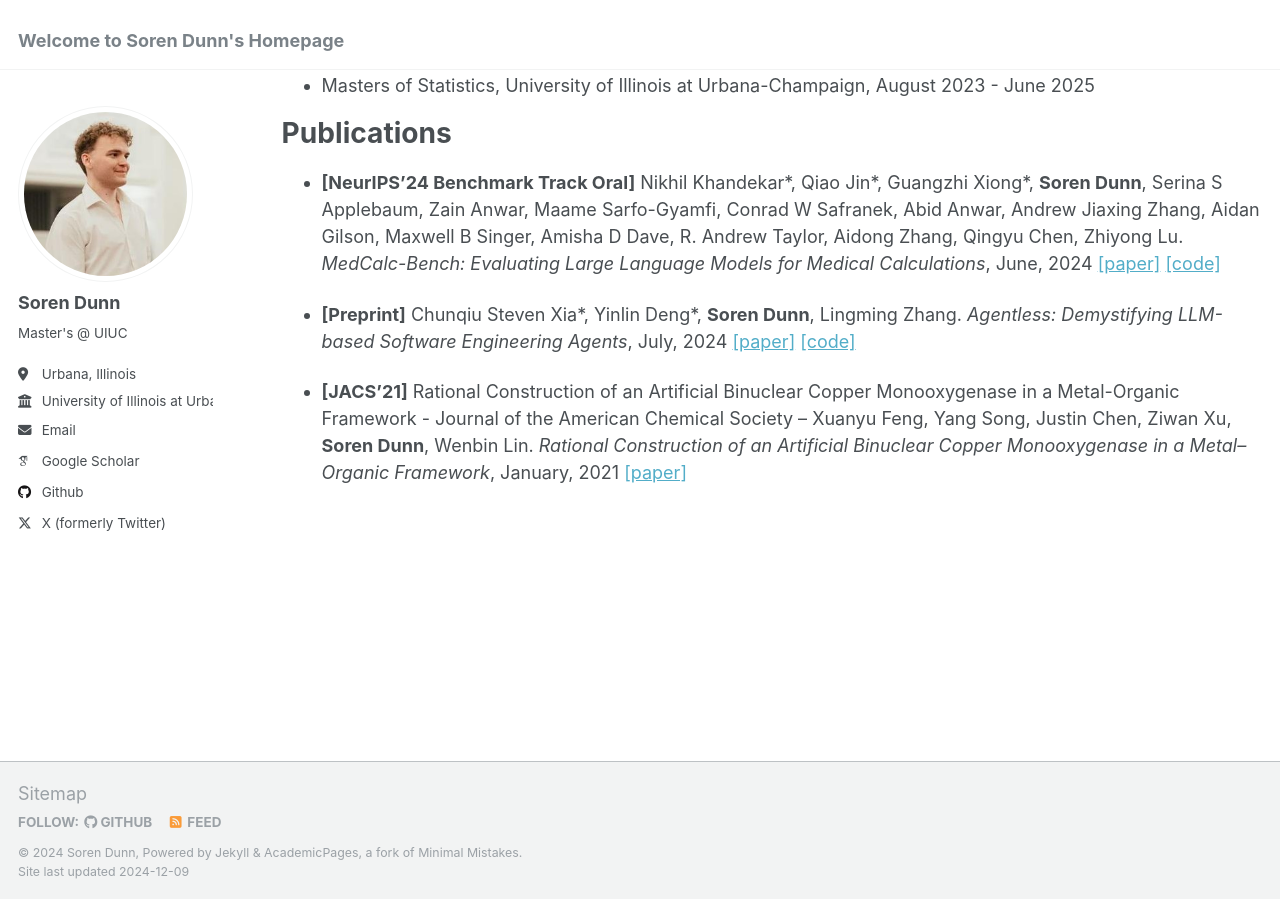
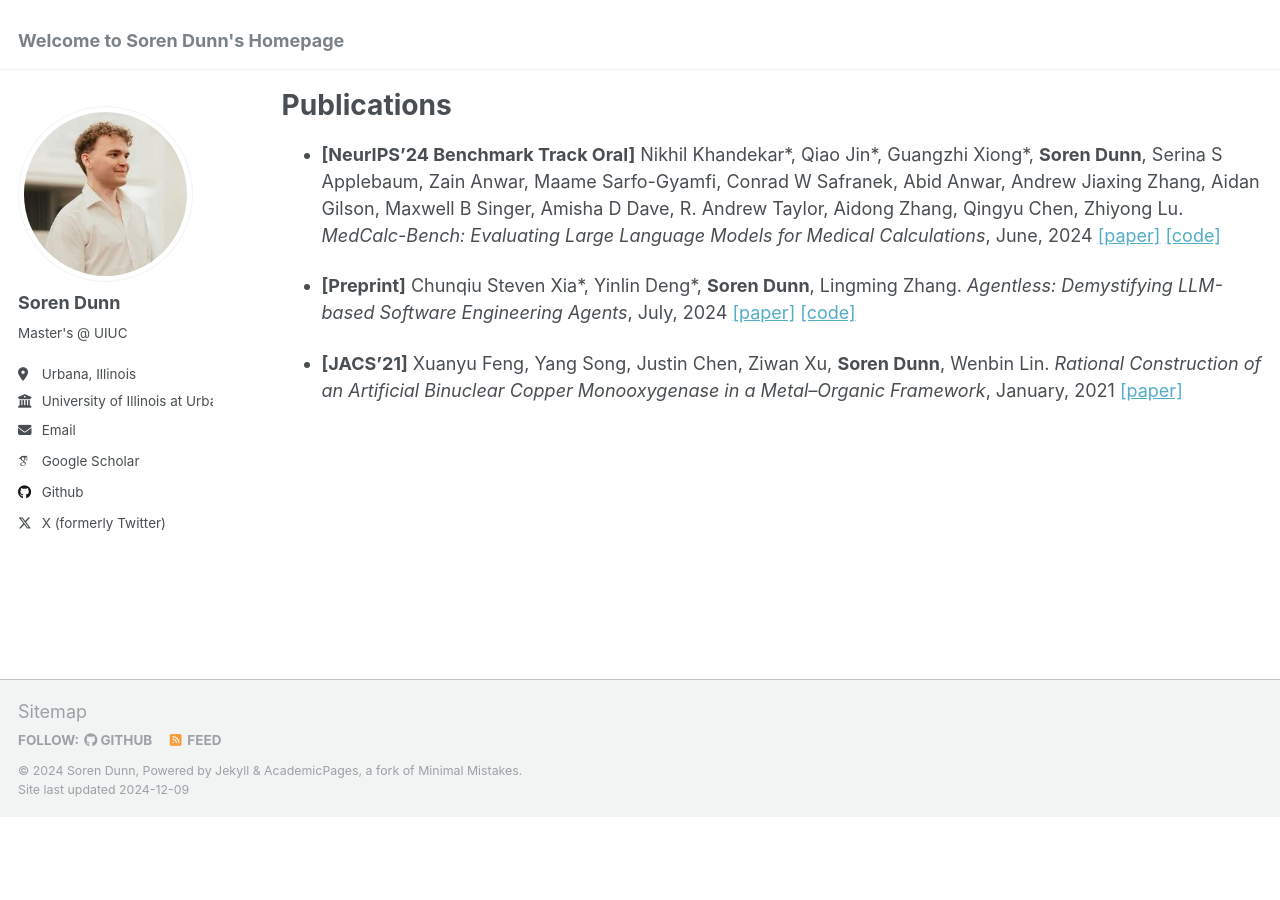
Before and after one commit to sorendunn/sorendunn.github.io, a Jekyll site: the page built from _pages/about.md, in a window 1280 px wide and 900 px high, scrolled down 779 px. Built offline with Jekyll 4.4.1, drawn with Linux system fonts in a browser that asks for light colours; some web fonts are replaced; after the commit the page ends 1596 px from its top, so only the background shows below that.

Commit message:
fixing formatting

```diff
--- a/_pages/about.md
+++ b/_pages/about.md
@@ -34,4 +33,4 @@ Publications
 
 - **[Preprint]** Chunqiu Steven Xia\*, Yinlin Deng\*, **Soren Dunn**, Lingming Zhang. *Agentless: Demystifying LLM-based Software Engineering Agents*, July, 2024 [[paper]](https://arxiv.org/pdf/2407.01489) [[code]](https://github.com/OpenAutoCoder/Agentless)
 
-- **[JACS'21]** Rational Construction of an Artificial Binuclear Copper Monooxygenase in a Metal-Organic Framework - Journal of the American Chemical Society – Xuanyu Feng, Yang Song, Justin Chen, Ziwan Xu, **Soren Dunn**, Wenbin Lin. *Rational Construction of an Artificial Binuclear Copper Monooxygenase in a Metal–Organic Framework*, January, 2021 [[paper]](https://pubs.acs.org/doi/full/10.1021/jacs.0c11920)
+- **[JACS'21]** Xuanyu Feng, Yang Song, Justin Chen, Ziwan Xu, **Soren Dunn**, Wenbin Lin. *Rational Construction of an Artificial Binuclear Copper Monooxygenase in a Metal–Organic Framework*, January, 2021 [[paper]](https://pubs.acs.org/doi/full/10.1021/jacs.0c11920)
```
Also changed, not shown: other parts of _pages/about.md (+0 -1 lines).
